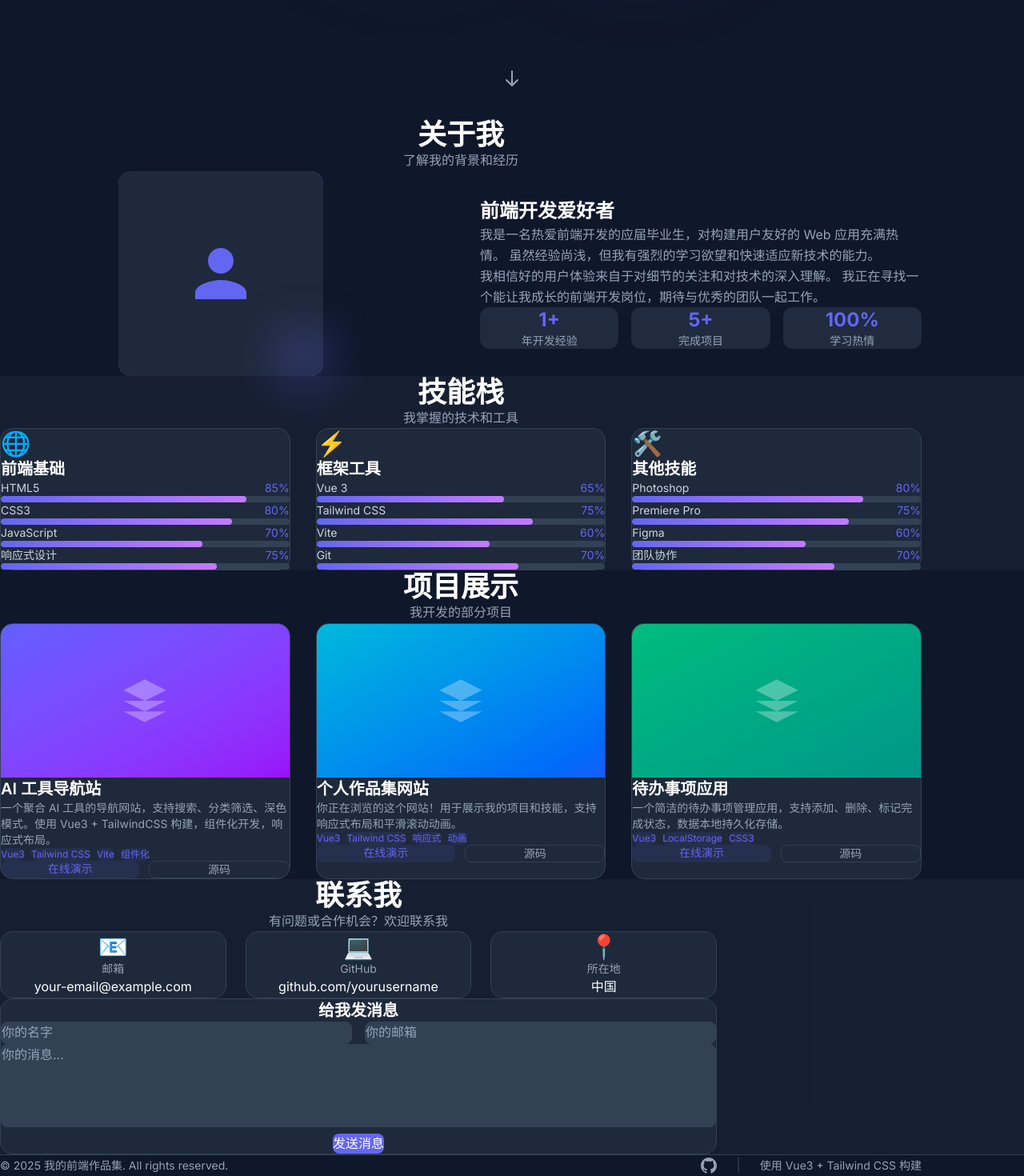
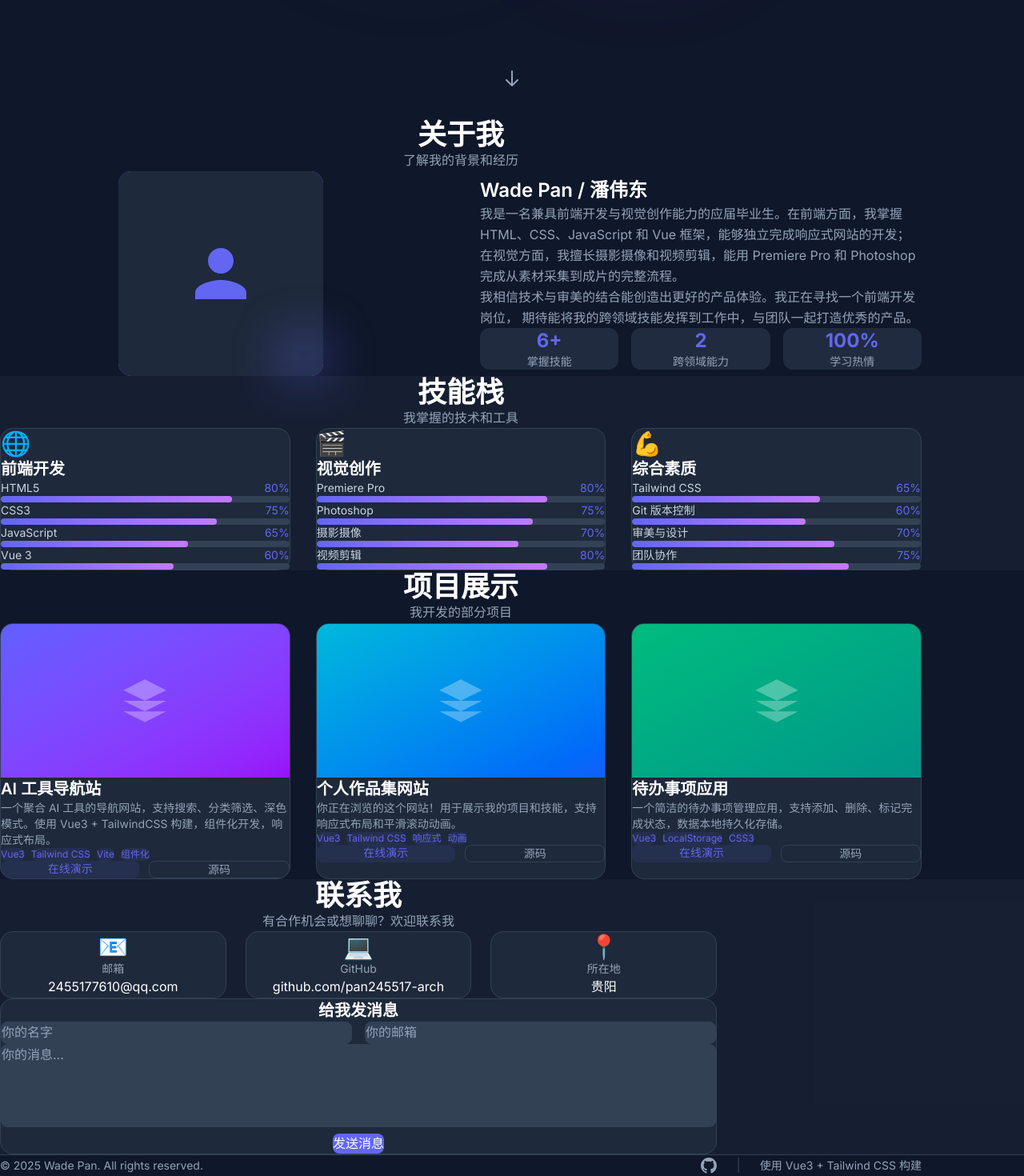
Before and after one commit to WadePan1017/portfolio, a Vue app: page / in a window 1280 px wide. Shown: the part 652-2122 px from the top of the page at 80% size. Built offline with nearby package versions, Linux system fonts and the light colour scheme.

Commit message:
feat: 更新个人信息为 Wade Pan

```diff
--- a/src/components/About.vue
+++ b/src/components/About.vue
@@ -1,7 +1,7 @@
 <script setup>
 const highlights = [
-  { number: '1+', label: '年开发经验' },
-  { number: '5+', label: '完成项目' },
+  { number: '6+', label: '掌握技能' },
+  { number: '2', label: '跨领域能力' },
   { number: '100%', label: '学习热情' },
 ]
 </script>
@@ -31,14 +31,16 @@ const highlights = [
 
         <!-- Info -->
         <div>
-          <h3 class="text-2xl font-semibold text-white mb-4">前端开发爱好者</h3>
+          <h3 class="text-2xl font-semibold text-white mb-4">Wade Pan / 潘伟东</h3>
           <p class="text-gray mb-6 leading-relaxed">
-            我是一名热爱前端开发的应届毕业生，对构建用户友好的 Web 应用充满热情。
-            虽然经验尚浅，但我有强烈的学习欲望和快速适应新技术的能力。
+            我是一名兼具前端开发与视觉创作能力的应届毕业生。在前端方面，我掌握
+            HTML、CSS、JavaScript 和 Vue 框架，能够独立完成响应式网站的开发；
+            在视觉方面，我擅长摄影摄像和视频剪辑，能用 Premiere Pro 和 Photoshop
+            完成从素材采集到成片的完整流程。
           </p>
           <p class="text-gray mb-8 leading-relaxed">
-            我相信好的用户体验来自于对细节的关注和对技术的深入理解。
-            我正在寻找一个能让我成长的前端开发岗位，期待与优秀的团队一起工作。
+            我相信技术与审美的结合能创造出更好的产品体验。我正在寻找一个前端开发岗位，
+            期待能将我的跨领域技能发挥到工作中，与团队一起打造优秀的产品。
           </p>
 
           <!-- Stats -->
--- a/src/components/Contact.vue
+++ b/src/components/Contact.vue
@@ -3,19 +3,19 @@ const contactInfo = [
   {
     icon: '📧',
     label: '邮箱',
-    value: 'your-email@example.com',
-    href: 'mailto:your-email@example.com',
+    value: '2455177610@qq.com',
+    href: 'mailto:2455177610@qq.com',
   },
   {
     icon: '💻',
     label: 'GitHub',
-    value: 'github.com/yourusername',
-    href: 'https://github.com/yourusername',
+    value: 'github.com/pan245517-arch',
+    href: 'https://github.com/pan245517-arch',
   },
   {
     icon: '📍',
     label: '所在地',
-    value: '中国',
+    value: '贵阳',
     href: null,
   },
 ]
@@ -27,7 +27,7 @@ const contactInfo = [
       <h2 class="text-3xl md:text-4xl font-bold text-white mb-4">
         联系我
       </h2>
-      <p class="text-gray mb-12">有问题或合作机会？欢迎联系我</p>
+      <p class="text-gray mb-12">有合作机会或想聊聊？欢迎联系我</p>
 
       <div class="grid sm:grid-cols-3 gap-6 mb-12">
         <div
--- a/src/components/Footer.vue
+++ b/src/components/Footer.vue
@@ -2,11 +2,11 @@
   <footer class="py-8 px-6 border-t border-dark-lighter">
     <div class="max-w-6xl mx-auto flex flex-col md:flex-row items-center justify-between gap-4">
       <div class="text-gray text-sm">
-        © 2025 我的前端作品集. All rights reserved.
+        © 2025 Wade Pan. All rights reserved.
       </div>
 
       <div class="flex items-center gap-6">
-        <a href="https://github.com/yourusername" target="_blank" class="text-gray hover:text-white transition-colors">
+        <a href="https://github.com/pan245517-arch" target="_blank" class="text-gray hover:text-white transition-colors">
           <svg class="w-5 h-5" fill="currentColor" viewBox="0 0 24 24">
             <path d="M12 0c-6.626 0-12 5.373-12 12 0 5.302 3.438 9.8 8.207 11.387.599.111.793-.261.793-.577v-2.234c-3.338.726-4.033-1.416-4.033-1.416-.546-1.387-1.333-1.756-1.333-1.756-1.089-.745.083-.729.083-.729 1.205.084 1.839 1.237 1.839 1.237 1.07 1.834 2.807 1.304 3.492.997.107-.775.418-1.305.762-1.604-2.665-.305-5.467-1.334-5.467-5.931 0-1.311.469-2.381 1.236-3.221-.124-.303-.535-1.524.117-3.176 0 0 1.008-.322 3.301 1.23.957-.266 1.983-.399 3.003-.404 1.02.005 2.047.138 3.006.404 2.291-1.552 3.297-1.23 3.297-1.23.653 1.653.242 2.874.118 3.176.77.84 1.235 1.911 1.235 3.221 0 4.609-2.807 5.624-5.479 5.921.43.372.823 1.102.823 2.222v3.293c0 .319.192.694.801.576 4.765-1.589 8.199-6.086 8.199-11.386 0-6.627-5.373-12-12-12z"/>
           </svg>
--- a/src/components/Hero.vue
+++ b/src/components/Hero.vue
@@ -40,7 +40,7 @@ onMounted(() => {
       <h1 class="text-5xl md:text-7xl font-bold text-white mb-4">
         你好，我是
         <span class="text-transparent bg-clip-text bg-gradient-to-r from-primary to-purple-400">
-          开发者
+          Wade Pan
         </span>
       </h1>
 
@@ -49,8 +49,8 @@ onMounted(() => {
       </div>
 
       <p class="text-gray max-w-xl mx-auto mb-10 text-lg">
-        热爱前端开发，专注于构建优秀的用户体验。<br>
-        使用 Vue、Tailwind CSS 等现代技术栈。
+        热爱前端开发与视觉创作，擅长将设计转化为用户体验。<br>
+        同时具备摄影摄像与视频剪辑能力。
       </p>
 
       <div class="flex flex-col sm:flex-row gap-4 justify-center">
--- a/src/components/Skills.vue
+++ b/src/components/Skills.vue
@@ -1,33 +1,33 @@
 <script setup>
 const skillCategories = [
   {
-    title: '前端基础',
+    title: '前端开发',
     icon: '🌐',
     skills: [
-      { name: 'HTML5', level: 85 },
-      { name: 'CSS3', level: 80 },
-      { name: 'JavaScript', level: 70 },
-      { name: '响应式设计', level: 75 },
+      { name: 'HTML5', level: 80 },
+      { name: 'CSS3', level: 75 },
+      { name: 'JavaScript', level: 65 },
+      { name: 'Vue 3', level: 60 },
     ]
   },
   {
-    title: '框架工具',
-    icon: '⚡',
+    title: '视觉创作',
+    icon: '🎬',
     skills: [
-      { name: 'Vue 3', level: 65 },
-      { name: 'Tailwind CSS', level: 75 },
-      { name: 'Vite', level: 60 },
-      { name: 'Git', level: 70 },
+      { name: 'Premiere Pro', level: 80 },
+      { name: 'Photoshop', level: 75 },
+      { name: '摄影摄像', level: 70 },
+      { name: '视频剪辑', level: 80 },
     ]
   },
   {
-    title: '其他技能',
-    icon: '🛠️',
+    title: '综合素质',
+    icon: '💪',
     skills: [
-      { name: 'Photoshop', level: 80 },
-      { name: 'Premiere Pro', level: 75 },
-      { name: 'Figma', level: 60 },
-      { name: '团队协作', level: 70 },
+      { name: 'Tailwind CSS', level: 65 },
+      { name: 'Git 版本控制', level: 60 },
+      { name: '审美与设计', level: 70 },
+      { name: '团队协作', level: 75 },
     ]
   },
 ]
```
